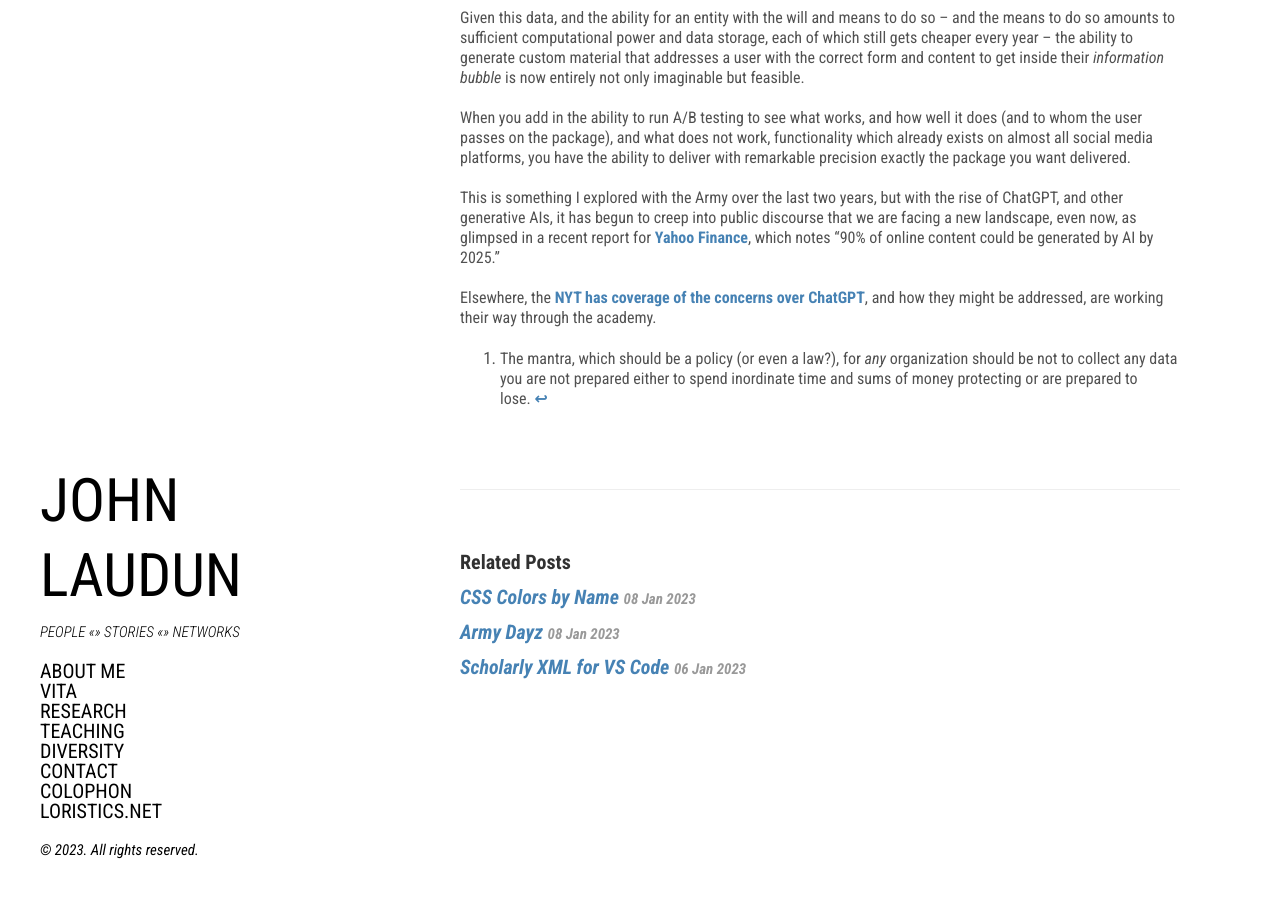
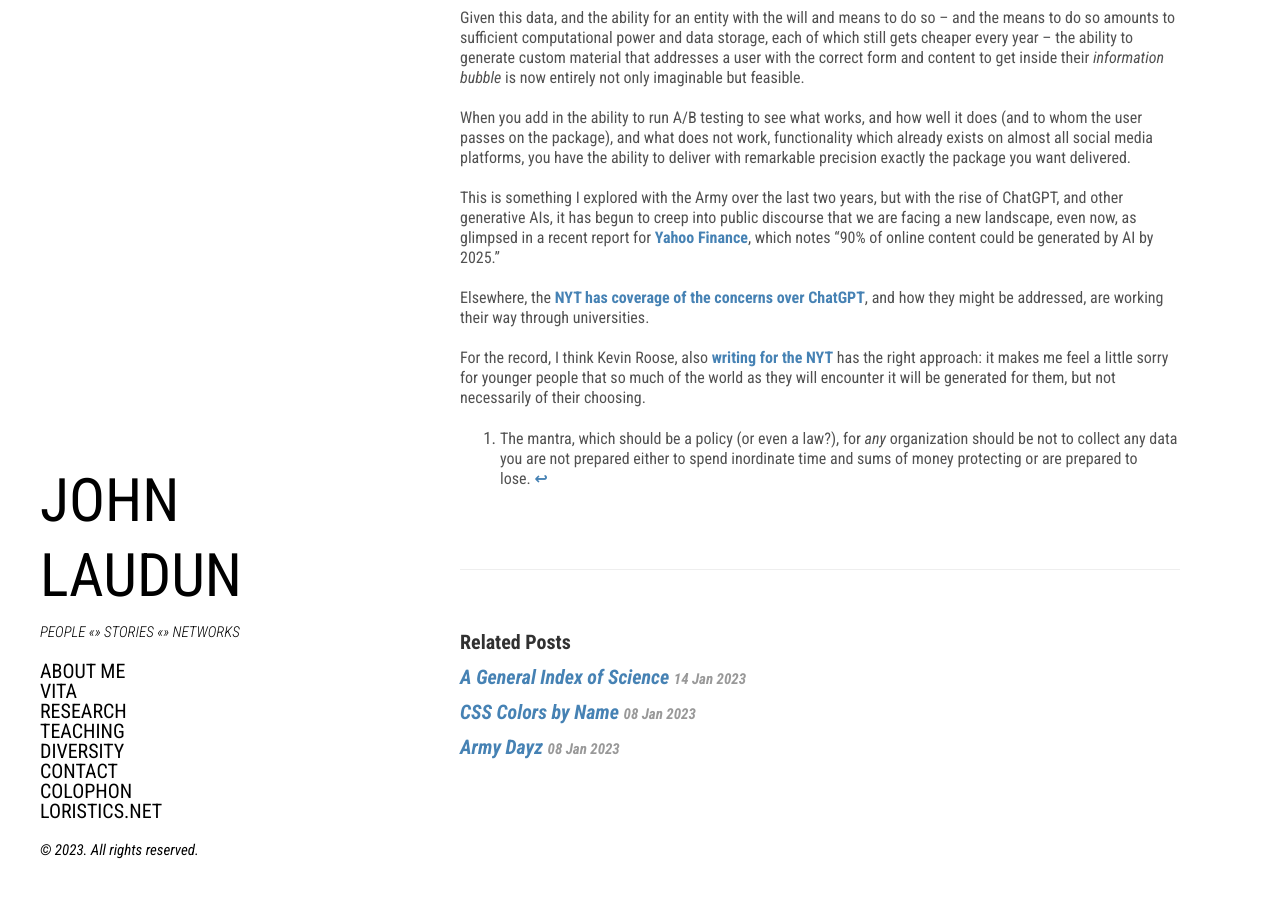
Before and after one commit to johnlaudun/blog, a Jekyll site: the page built from _posts/2023-01-16-chatgpt-in-the-news.md, in a window 1280 px wide and 900 px high, scrolled down 783 px. Built offline with Jekyll 4.4.1, drawn with Linux system fonts in a browser that asks for light colours.

Commit message:
Updated post on ChatGPT. Added post on science index.

```diff
--- a/_posts/2023-01-16-chatgpt-in-the-news.md
+++ b/_posts/2023-01-16-chatgpt-in-the-news.md
@@ -28,10 +28,13 @@ When you add in the ability to run A/B testing to see what works, and how well i
 
 This is something I explored with the Army over the last two years, but with the rise of ChatGPT, and other generative AIs, it has begun to creep into public discourse that we are facing a new landscape, even now, as glimpsed in a recent report for [Yahoo Finance][yahoo], which notes “90% of online content could be generated by AI by 2025.”
 
-Elsewhere, the [NYT has coverage of the concerns over ChatGPT][nyt], and how they might be addressed, are working their way through the academy.
+Elsewhere, the [NYT has coverage of the concerns over ChatGPT][nyt], and how they might be addressed, are working their way through universities.
+
+For the record, I think Kevin Roose, also [writing for the NYT][kr] has the right approach: it makes me feel a little sorry for younger people that so much of the world as they will encounter it will be generated for them, but not necessarily of their choosing.
 
 [tiktok]: https://www.nytimes.com/2023/01/15/business/auburn-tiktok-ban-students.html
 [yahoo]: https://finance.yahoo.com/news/90-of-online-content-could-be-generated-by-ai-by-2025-expert-says-201023872.html
 [nyt]: https://www.nytimes.com/2023/01/16/technology/chatgpt-artificial-intelligence-universities.html
+[kr]: https://www.nytimes.com/2023/01/12/technology/chatgpt-schools-teachers.html"
 
 [^1]: The mantra, which should be a policy (or even a law?), for *any* organization should be not to collect any data you are not prepared either to spend inordinate time and sums of money protecting or are prepared to lose.
```
Also changed, not shown: _posts/2023-01-14-general-index-of-science.md (added, +14 -0 lines).
